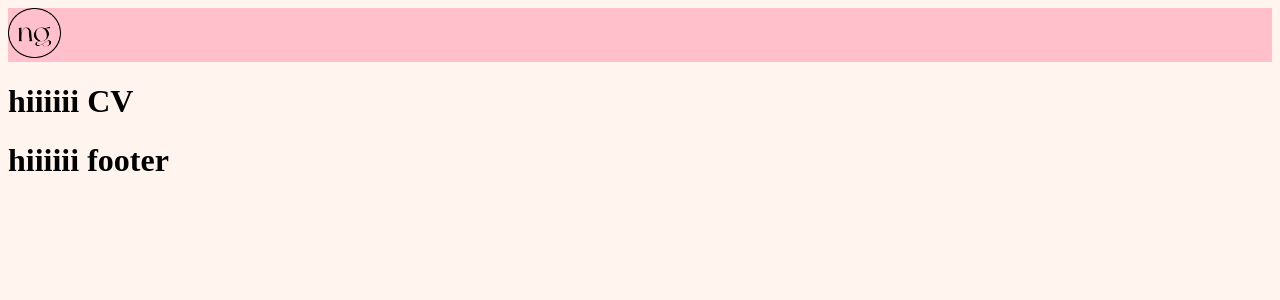
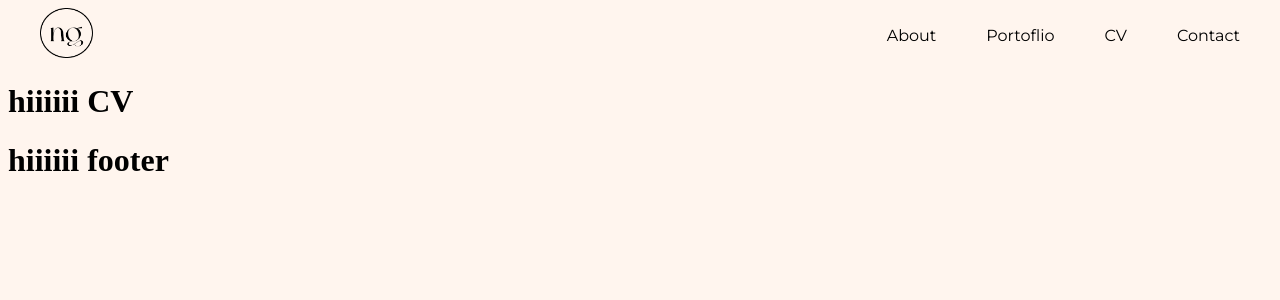
Before and after one commit to nathaliegustafsson/portfolio, a React (Vite) app: page /cv in a window 1280 px wide. Shown: the top 300 px of the page. Built offline with nearby package versions, Linux system fonts and the light colour scheme.

Commit message:
add content and styling to header

```diff
--- a/src/components/Header.tsx
+++ b/src/components/Header.tsx
@@ -1,20 +1,66 @@
 import styled from "styled-components";
 
 function Header() {
+    const headerLinks = [
+        { text: 'About', href: 'about'},
+        { text: 'Portoflio', href: 'portfolio'},
+        { text: 'CV', href: 'cv'},
+        { text: 'Contact', href: 'contact'}
+    ]
+
     return (
-        <Container>
-            <LogoImg src="/initials-logo.png" alt="initials-logo" />
-        </Container>
+        <BigContainer>
+            <Container>
+                <a href="/">
+                    <LogoImg src="/initials-logo.png" alt="initials-logo" />
+                </a>
+                <LinksContainer>
+                {headerLinks.map((link) => (
+                        <HeaderLink key={link.text} href={link.href}>
+                            {link.text}
+                        </HeaderLink>
+                    ))}
+                </LinksContainer>
+            </Container>
+        </BigContainer>
     )
 }
 
+
 // Styling
+const BigContainer = styled.div`
+    display: flex;
+    justify-content: center;
+`;
+
 const Container = styled.div`
-    background-color: pink;
+    width: 100%;
+    max-width: 1200px;
+    display: flex;
+    justify-content: space-between;
 `;
 
 const LogoImg = styled.img`
     height: 50px;
 `;
 
+const LinksContainer = styled.div`
+    display: flex;
+    align-items: center;
+    width: auto;
+    gap: 50px;
+`;
+
+const HeaderLink = styled.a`
+    font-family: "Montserrat";
+    text-decoration: none;
+    color: black;
+
+    &:hover {
+        text-decoration: underline;
+        text-decoration-thickness: 0.01rem;
+        text-underline-offset: 0.3rem;
+    }
+`;
+
 export default Header;
```
